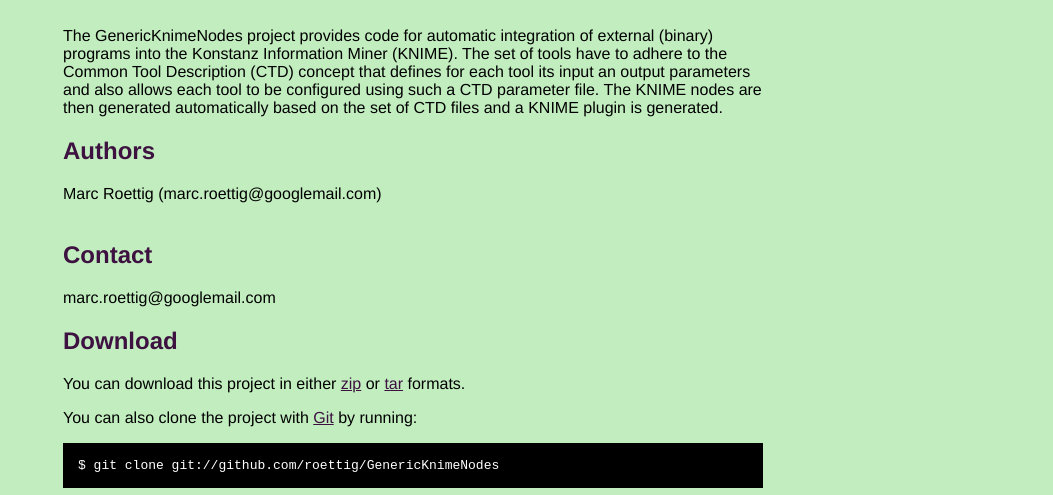
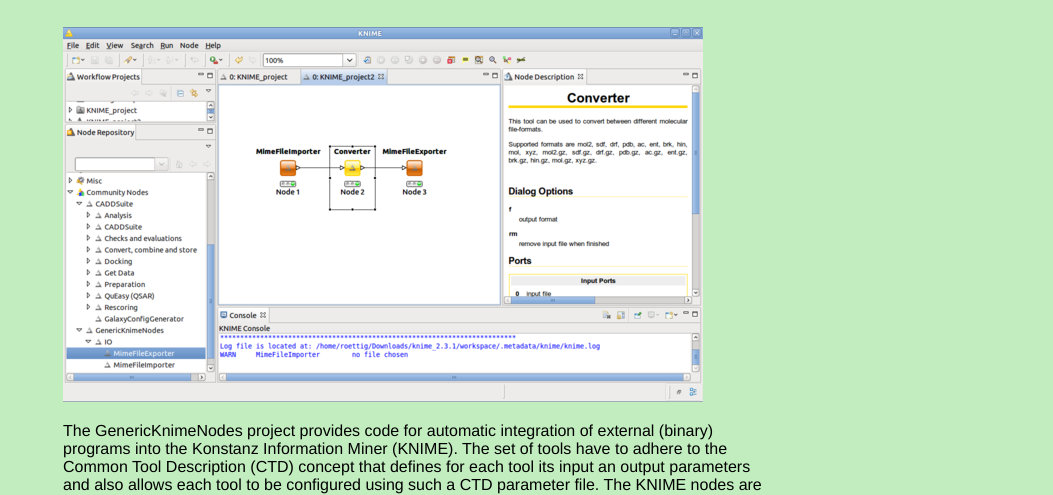
Before and after one commit to genericworkflownodes/GenericKnimeNodes, a plain HTML site: page index.html in a window 1280 px wide. Shown: the part 307-802 px from the top of the page, without its empty margins (227-1280 px from the left). Drawn offline with Linux system fonts and the light colour scheme.

Commit message:
added image

```diff
--- a/index.html
+++ b/index.html
@@ -49,6 +49,8 @@
       Base package for GenericKnimeNodes
     </div>
 
+    <img src="knime.png"/>
+
     <p>The GenericKnimeNodes project provides code for automatic
 integration of external (binary) programs into the Konstanz Information Miner (KNIME). The set of tools have to adhere to the Common Tool Description (CTD) concept that defines for each tool its input an output parameters and also allows each tool to be configured using such a CTD parameter file.
 
```
Also changed, not shown: knime.png (added).
